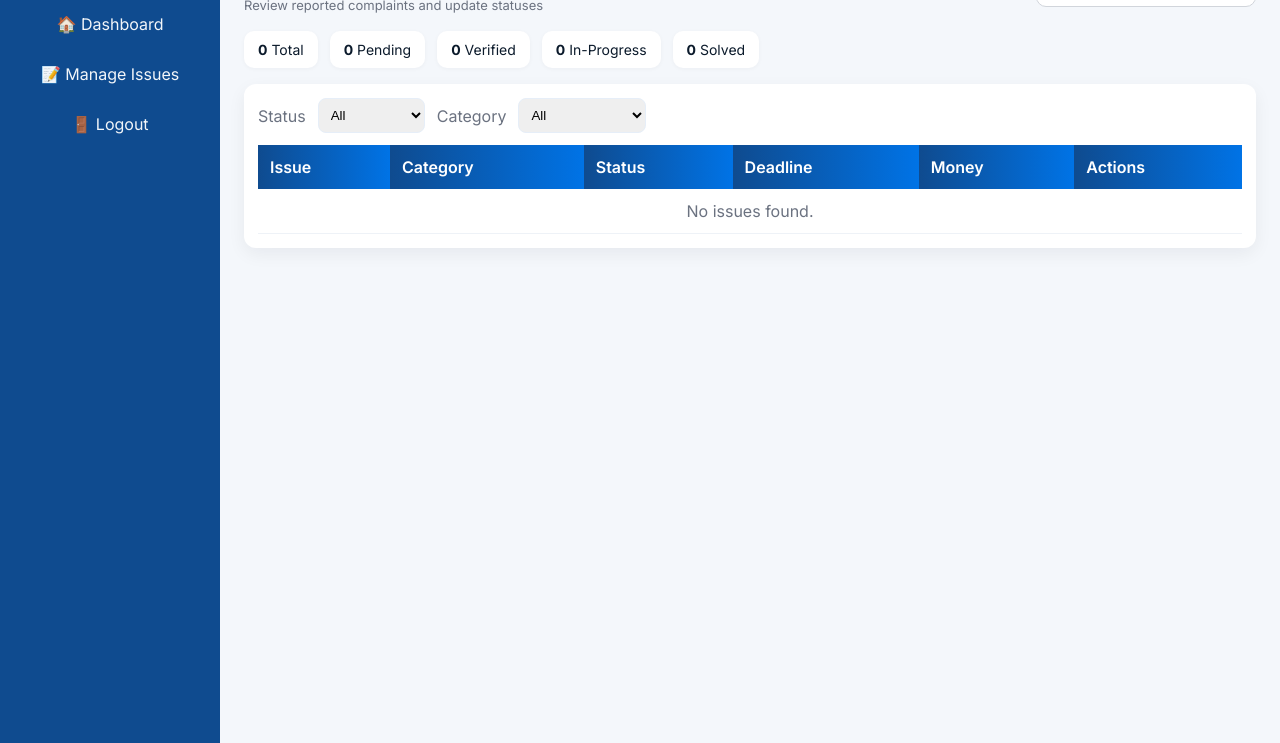
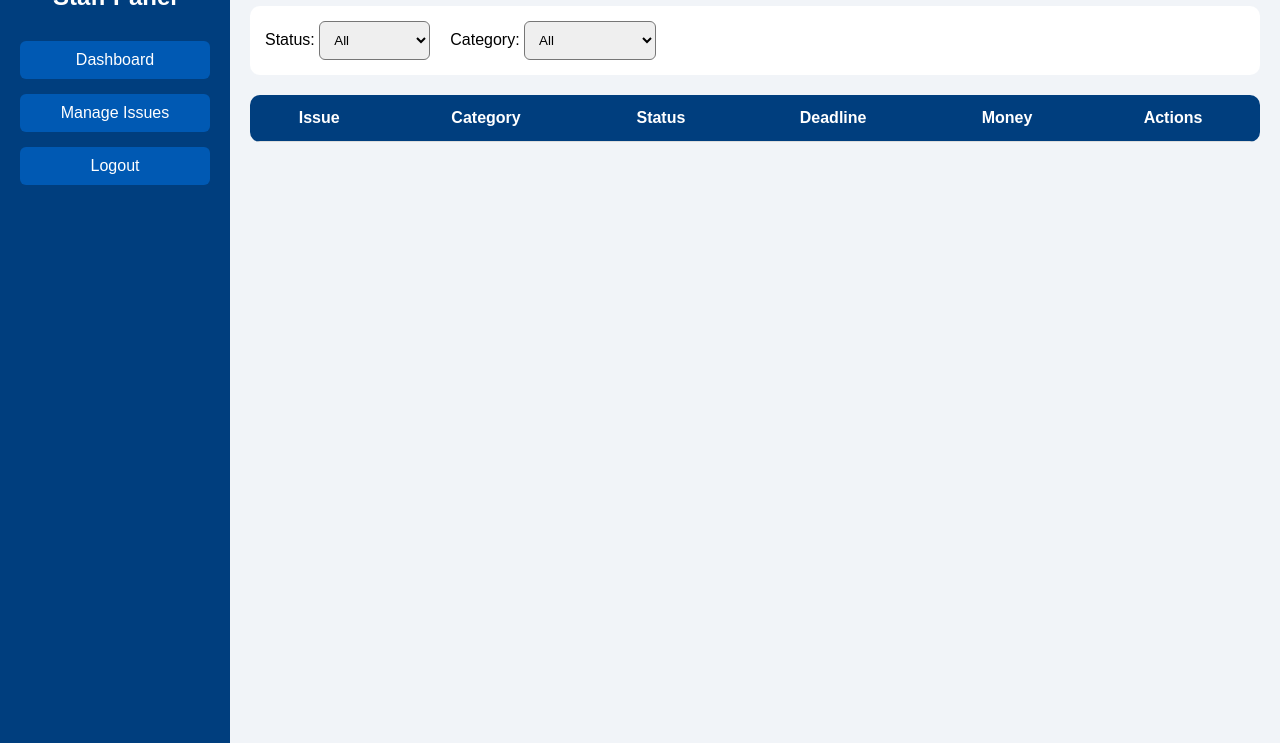
Before and after one commit to vishalm2007123/spotfix, a plain HTML site: page spotfix/issue_management.html in a window 1280 px wide. Shown: the part 57-800 px from the top of the page. Drawn offline with Linux system fonts and the light colour scheme.

Commit message:
Update issue_management.html

```diff
--- a/spotfix/issue_management.html
+++ b/spotfix/issue_management.html
@@ -1,84 +1,146 @@
 <!DOCTYPE html>
 <html lang="en">
 <head>
-    <meta charset="utf-8" />
-    <meta name="viewport" content="width=device-width,initial-scale=1" />
-    <title>SpotFix — Issue Management</title>
-    <link href="https://fonts.googleapis.com/css2?family=Inter:wght@400;600;700&display=swap" rel="stylesheet">
+<meta charset="UTF-8">
+<title>Spot Fix – Issue Management</title>
+
 <style>
-        :root{--bg:#f4f7fb;--primary:#0f4b8f;--accent:#0073e6;--muted:#6b7280;--card:#ffffff}
-        *{box-sizing:border-box}
-        body{margin:0;font-family:'Inter',system-ui,Arial,Helvetica,sans-serif;background:var(--bg);color:#0b1a2b}
-        .layout{display:flex;min-height:100vh}
-        .sidebar{width:220px;background:var(--primary);color:white;padding:20px}
-        .logo{font-weight:700;font-size:18px;text-align:center;margin-bottom:20px}
-        .nav{display:flex;flex-direction:column;gap:10px}
-        .nav .item{background:transparent;padding:10px;border-radius:8px;color:rgba(255,255,255,0.95);cursor:pointer;text-align:center}
-        .nav .item:hover{background:rgba(255,255,255,0.06)}
-        .main{flex:1;padding:24px}
-        .header{display:flex;justify-content:space-between;align-items:center;margin-bottom:18px}
-        .page-title{font-size:20px;font-weight:700;color:var(--primary)}
-        .header-right{display:flex;gap:12px;align-items:center}
-        .search{padding:8px 12px;border-radius:10px;border:1px solid #d1d5db;background:white;min-width:220px}
-        .stats{display:flex;gap:12px;margin-bottom:16px}
-        .stat{background:var(--card);padding:10px 14px;border-radius:10px;box-shadow:0 1px 4px rgba(16,24,40,0.04);font-size:14px}
-        .card{background:var(--card);padding:14px;border-radius:12px;box-shadow:0 6px 18px rgba(11,22,40,0.06)}
-        .table{width:100%;border-collapse:collapse}
-        .table th{background:linear-gradient(90deg,var(--primary),var(--accent));color:white;padding:12px;text-align:left;font-weight:600}
-        .table td{padding:12px;border-bottom:1px solid #eef2f7}
-        .actions{display:flex;gap:6px;flex-wrap:wrap}
-        .btn{padding:6px 10px;border-radius:8px;border:none;cursor:pointer;color:white;font-size:13px}
-        .verify{background:#0366d6}
-        .progress{background:#ff8c00}
-        .solve{background:#22863a}
-        .money-btn{background:#7b61ff}
-        .deadline-btn{background:#e53e3e}
-        .view-btn{background:#374151}
-        .no-data{text-align:center;padding:18px;color:var(--muted)}
-        @media(max-width:800px){.sidebar{display:none}.header{flex-direction:column;align-items:flex-start}.search{width:100%}.actions{gap:4px}}
+body {
+    margin: 0;
+    font-family: Arial, sans-serif;
+    background: #f1f4f8;
+    display: flex;
+}
+
+/* Sidebar */
+.sidebar {
+    width: 230px;
+    background: #003e7e;
+    height: 100vh;
+    padding: 20px;
+    color: white;
+    box-sizing: border-box;
+}
+
+.sidebar h2 {
+    text-align: center;
+    margin-bottom: 30px;
+}
+
+.menu-item {
+    margin: 15px 0;
+    padding: 10px;
+    background: #0059b3;
+    border-radius: 6px;
+    text-align: center;
+    cursor: pointer;
+    transition: 0.2s;
+}
+
+.menu-item:hover {
+    background: #0073e6;
+}
+
+/* Main content */
+.main {
+    padding: 20px;
+    flex-grow: 1;
+}
+
+.title {
+    margin-bottom: 15px;
+    color: #003e7e;
+    font-weight: bold;
+    font-size: 24px;
+}
+
+/* Filters */
+.filter-box {
+    background: white;
+    padding: 15px;
+    border-radius: 10px;
+    display: flex;
+    gap: 20px;
+    margin-bottom: 20px;
+}
+
+select {
+    padding: 10px;
+    border-radius: 6px;
+}
+
+/* Table */
+table {
+    width: 100%;
+    border-collapse: collapse;
+    background: white;
+    border-radius: 10px;
+    overflow: hidden;
+}
+
+th, td {
+    padding: 14px;
+    border-bottom: 1px solid #ddd;
+}
+
+th {
+    background: #003e7e;
+    color: white;
+}
+
+tr:hover {
+    background: #eef5ff;
+}
+
+/* Buttons */
+.btn {
+    color: white;
+    border: none;
+    padding: 6px 10px;
+    border-radius: 6px;
+    cursor: pointer;
+}
+
+.view-btn { background: #444; }
+.deadline-btn { background: #c0392b; }
+.money-btn { background: #8e44ad; }
+.solve { background: #2e7d32; }
+.progress { background: #ff9800; }
+.verify { background: #0066cc; }
+
 </style>
 </head>
+
 <body>
-    <div class="layout">
-        <aside class="sidebar">
-            <div class="logo">SpotFix — Staff</div>
-            <nav class="nav">
-                <div class="item" onclick="location.href='staff_home.html'">🏠 Dashboard</div>
-                <div class="item" onclick="location.href='issue_management.html'">📝 Manage Issues</div>
-                <div class="item" onclick="logout()">🚪 Logout</div>
-            </nav>
-        </aside>
-        <main class="main">
-            <div class="header">
-                <div>
-                    <div class="page-title">Manage Reported Issues</div>
-                    <div style="color:var(--muted);font-size:13px;margin-top:6px">Review reported complaints and update statuses</div>
-                </div>
-                <div class="header-right">
-                    <input id="searchInput" class="search" placeholder="Search by title or category" oninput="loadTable()" />
-                </div>
+
+<!-- SIDEBAR -->
+<div class="sidebar">
+    <h2>Staff Panel</h2>
+    <div class="menu-item" onclick="location.href='staff_home.html'">Dashboard</div>
+    <div class="menu-item" onclick="location.href='issue_management.html'">Manage Issues</div>
+    <div class="menu-item" onclick="logout()">Logout</div>
 </div>
 
-            <div class="stats">
-                <div class="stat"><strong id="totalCount">0</strong> Total</div>
-                <div class="stat"><strong id="pendingCount">0</strong> Pending</div>
-                <div class="stat"><strong id="verifiedCount">0</strong> Verified</div>
-                <div class="stat"><strong id="inProgressCount">0</strong> In-Progress</div>
-                <div class="stat"><strong id="solvedCount">0</strong> Solved</div>
+<!-- MAIN CONTENT -->
+<div class="main">
+    <div class="title">Manage Reported Issues</div>
+
+    <!-- FILTERS -->
+    <div class="filter-box">
+        <div>
+            <label>Status:</label>
+            <select id="statusFilter" onchange="loadTable()">
+                <option value="All">All</option>
+                <option value="Pending">Pending</option>
+                <option value="In-Progress">In-Progress</option>
+                <option value="Solved">Solved</option>
+                <option value="Verified">Verified</option>
+            </select>
         </div>
 
-            <div class="card">
-                <div style="margin-bottom:12px;display:flex;gap:12px;flex-wrap:wrap;align-items:center">
-                    <label style="color:var(--muted)">Status</label>
-                    <select id="statusFilter" onchange="loadTable()" style="padding:8px;border-radius:8px;border:1px solid #e6eef8">
-                        <option value="All">All</option>
-                        <option value="Pending">Pending</option>
-                        <option value="Verified">Verified</option>
-                        <option value="In-Progress">In-Progress</option>
-                        <option value="Solved">Solved</option>
-                    </select>
-                    <label style="color:var(--muted)">Category</label>
-                    <select id="categoryFilter" onchange="loadTable()" style="padding:8px;border-radius:8px;border:1px solid #e6eef8">
+        <div>
+            <label>Category:</label>
+            <select id="categoryFilter" onchange="loadTable()">
                 <option value="All">All</option>
                 <option value="Pothole">Pothole</option>
                 <option value="Garbage">Garbage</option>
@@ -86,8 +148,10 @@
                 <option value="Water Leakage">Water Leakage</option>
             </select>
         </div>
+    </div>
 
-                <table class="table" aria-label="Issues table">
+    <!-- TABLE -->
+    <table>
         <thead>
             <tr>
                 <th>Issue</th>
@@ -101,108 +165,79 @@
         <tbody id="tableBody"></tbody>
     </table>
 </div>
-        </main>
-    </div>
 
 <script>
-        function logout(){ localStorage.removeItem('active_staff'); window.location.href='staff_login.html' }
+function loadTable() {
+    let complaints = JSON.parse(localStorage.getItem("complaints")) || [];
+    let statusFilter = document.getElementById("statusFilter").value;
+    let categoryFilter = document.getElementById("categoryFilter").value;
+    let tbody = document.getElementById("tableBody");
 
-        function loadTable(){
-            const complaints = JSON.parse(localStorage.getItem('complaints'))||[];
-            const statusFilter = document.getElementById('statusFilter').value;
-            const categoryFilter = document.getElementById('categoryFilter').value;
-            const search = (document.getElementById('searchInput').value||'').toLowerCase().trim();
-
-            const tbody = document.getElementById('tableBody');
-            tbody.innerHTML = '';
-
-            let counts = { total:0, Pending:0, Verified:0, 'In-Progress':0, Solved:0 };
+    tbody.innerHTML = "";
 
     complaints.forEach((c, index) => {
-                counts.total++;
-                if(c.status && counts[c.status]!==undefined) counts[c.status]++;
+        if (statusFilter !== "All" && c.status !== statusFilter) return;
+        if (categoryFilter !== "All" && c.category !== categoryFilter) return;
 
-                if(statusFilter!=='All' && c.status!==statusFilter) return;
-                if(categoryFilter!=='All' && c.category!==categoryFilter) return;
-                if(search){
-                    const hay = ((c.title||'') + ' ' + (c.category||'') + ' ' + (c.status||'')).toLowerCase();
-                    if(!hay.includes(search)) return;
+        let row = `
+        <tr>
+            <td>${c.title}</td>
+            <td>${c.category}</td>
+            <td>${c.status}</td>
+            <td>${c.deadline || "-"}</td>
+            <td>₹${c.money || 0}</td>
+            <td>
+                <button class="btn view-btn" onclick="openIssue(${index})">View</button>
+                <button class="btn deadline-btn" onclick="addDeadline(${index})">Deadline</button>
+                <button class="btn money-btn" onclick="addMoney(${index})">Money</button>
+                <button class="btn solve" onclick="updateStatus(${index}, 'Solved')">Solve</button>
+                <button class="btn progress" onclick="updateStatus(${index}, 'In-Progress')">Progress</button>
+                <button class="btn verify" onclick="updateStatus(${index}, 'Verified')">Verify</button>
+            </td>
+        </tr>`;
+        tbody.innerHTML += row;
+    });
 }
 
-                const row = document.createElement('tr');
-
-                row.innerHTML = `
-                    <td>${escapeHtml(c.title||'-')}</td>
-                    <td>${escapeHtml(c.category||'-')}</td>
-                    <td>${escapeHtml(c.status||'-')}</td>
-                    <td>${escapeHtml(c.deadline||'-')}</td>
-                    <td>₹${c.money||0}</td>
-                    <td>
-                        <div class="actions">
-                            <button class="btn verify" onclick="updateStatus(${index}, 'Verified')">✔ Verify</button>
-                            <button class="btn progress" onclick="updateStatus(${index}, 'In-Progress')">⟳ Progress</button>
-                            <button class="btn solve" onclick="updateStatus(${index}, 'Solved')">✓ Solve</button>
-                            <button class="btn money-btn" onclick="addMoney(${index})">💰 Money</button>
-                            <button class="btn deadline-btn" onclick="addDeadline(${index})">📅 Deadline</button>
-                            <button class="btn view-btn" onclick="openIssue(${index})">🔍 View</button>
-                        </div>
-                    </td>
-                `;
-                tbody.appendChild(row);
-            });
-
-            if(!tbody.children.length){
-                const tr = document.createElement('tr');
-                tr.innerHTML = '<td class="no-data" colspan="6">No issues found.</td>';
-                tbody.appendChild(tr);
-            }
-
-            document.getElementById('totalCount').textContent = counts.total;
-            document.getElementById('pendingCount').textContent = counts.Pending || 0;
-            document.getElementById('verifiedCount').textContent = counts.Verified || 0;
-            document.getElementById('inProgressCount').textContent = counts['In-Progress'] || 0;
-            document.getElementById('solvedCount').textContent = counts.Solved || 0;
-        }
-
-        function openIssue(i){ localStorage.setItem('view_issue_index', i); window.location.href='staff_issue_view.html' }
-
-        function updateStatus(i, status){
-            const complaints = JSON.parse(localStorage.getItem('complaints'))||[];
-            if(!complaints[i]) return;
+function updateStatus(i, status) {
+    let complaints = JSON.parse(localStorage.getItem("complaints")) || [];
     complaints[i].status = status;
-            localStorage.setItem('complaints', JSON.stringify(complaints));
+    localStorage.setItem("complaints", JSON.stringify(complaints));
     loadTable();
 }
 
-        function addMoney(i){
-            const amount = prompt('Enter amount to allocate (₹):');
-            if(!amount) return;
-            const val = parseInt(amount);
-            if(Number.isNaN(val)) return alert('Enter a valid number');
-            const complaints = JSON.parse(localStorage.getItem('complaints'))||[];
-            if(!complaints[i]) return;
-            complaints[i].money = val;
-            localStorage.setItem('complaints', JSON.stringify(complaints));
-            const total = complaints.reduce((s,c)=>s+(c.money||0),0);
-            localStorage.setItem('money_allocated_total', total);
+function addMoney(i) {
+    let amount = prompt("Enter amount to allocate (₹):");
+    if (!amount) return;
+
+    let complaints = JSON.parse(localStorage.getItem("complaints")) || [];
+    complaints[i].money = parseInt(amount);
+    localStorage.setItem("complaints", JSON.stringify(complaints));
     loadTable();
 }
 
-        function addDeadline(i){
-            const date = prompt('Enter deadline (YYYY-MM-DD):');
-            if(!date) return;
-            const complaints = JSON.parse(localStorage.getItem('complaints'))||[];
-            if(!complaints[i]) return;
+function addDeadline(i) {
+    let date = prompt("Enter deadline (YYYY-MM-DD):");
+    if (!date) return;
+
+    let complaints = JSON.parse(localStorage.getItem("complaints")) || [];
     complaints[i].deadline = date;
-            localStorage.setItem('complaints', JSON.stringify(complaints));
+    localStorage.setItem("complaints", JSON.stringify(complaints));
     loadTable();
 }
 
-        function escapeHtml(s){
-            return String(s).replace(/&/g,'&amp;').replace(/</g,'&lt;').replace(/>/g,'&gt;').replace(/\"/g,'&quot;');
+function openIssue(i) {
+    localStorage.setItem("view_issue_index", i);
+    window.location.href = "staff_issue_view.html";
 }
 
-        document.addEventListener('DOMContentLoaded', loadTable);
+function logout() {
+    localStorage.removeItem("active_staff");
+    window.location.href = "staff_login.html";
+}
+
+loadTable();
 </script>
+
 </body>
 </html>
```
Lines whose indentation alone changed are shown as unchanged.
